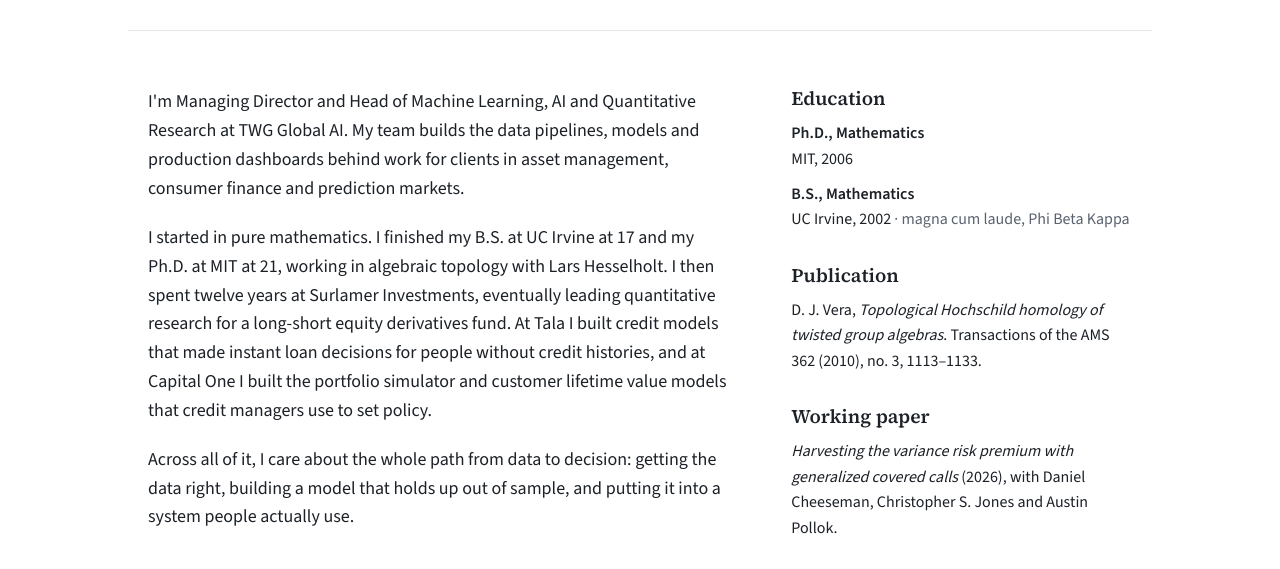
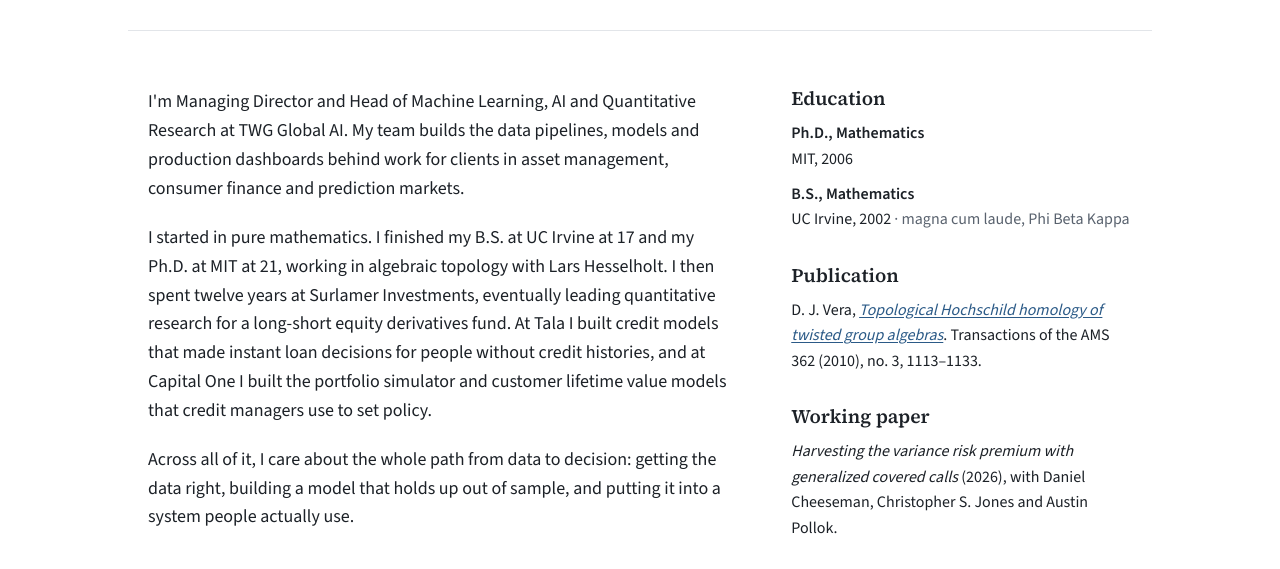
Before and after one commit to djvera84/djv, a plain HTML site: page about.html in a window 1280 px wide. Shown: the part 208-777 px from the top of the page. Drawn offline with nearby package versions, Linux system fonts and the light colour scheme.

Commit message:
Link published paper via DOI
Co-Authored-By: Claude Opus 5.5 <noreply@anthropic.com>

```diff
--- a/about.html
+++ b/about.html
@@ -52,7 +52,7 @@
                     </div>
                     <div>
                         <h2>Publication</h2>
-                        <p>D. J. Vera, <em>Topological Hochschild homology of twisted group algebras</em>. Transactions of the AMS 362 (2010), no. 3, 1113–1133.</p>
+                        <p>D. J. Vera, <a href="https://doi.org/10.1090/S0002-9947-09-04572-3"><em>Topological Hochschild homology of twisted group algebras</em></a>. Transactions of the AMS 362 (2010), no. 3, 1113–1133.</p>
                     </div>
                     <div>
                         <h2>Working paper</h2>
```
